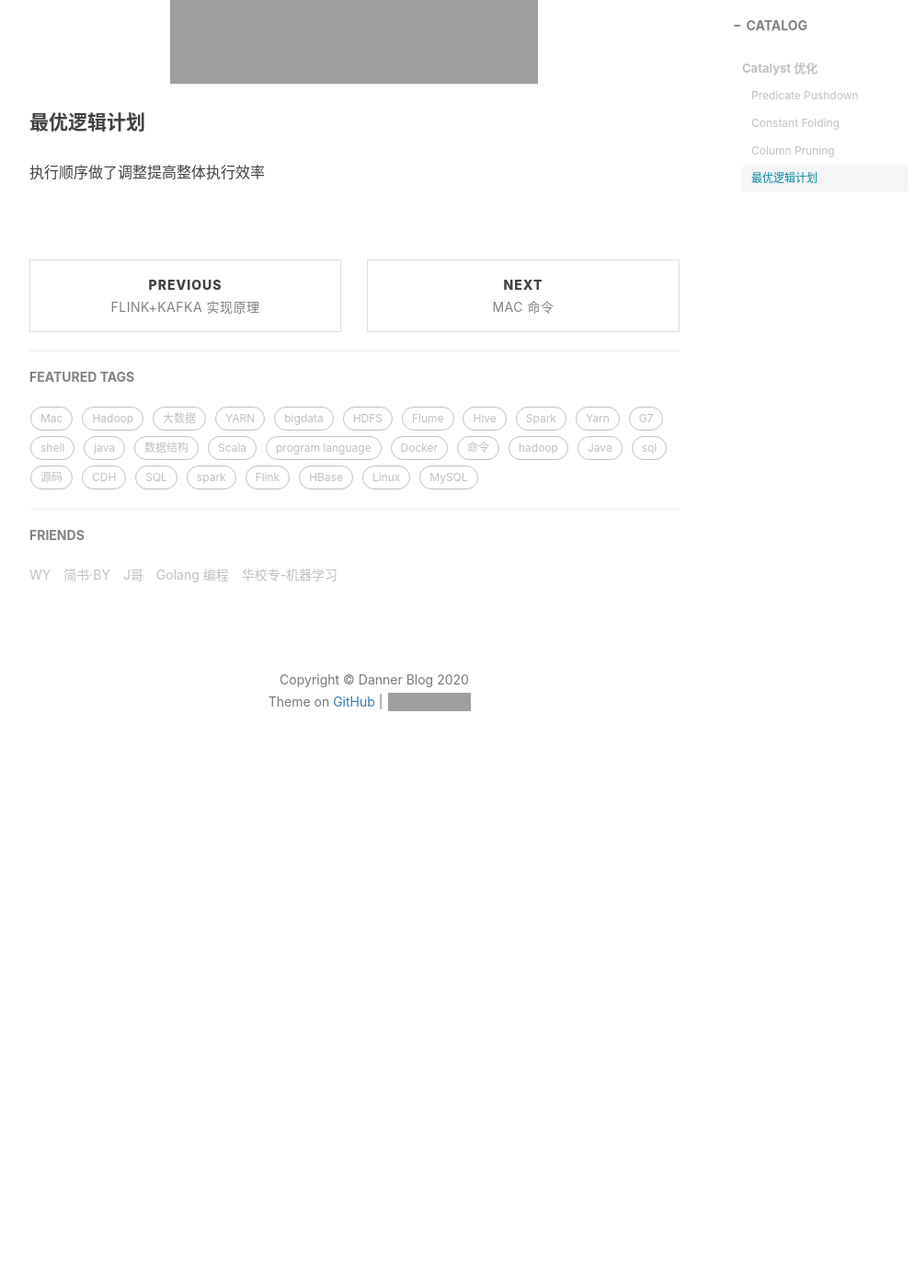
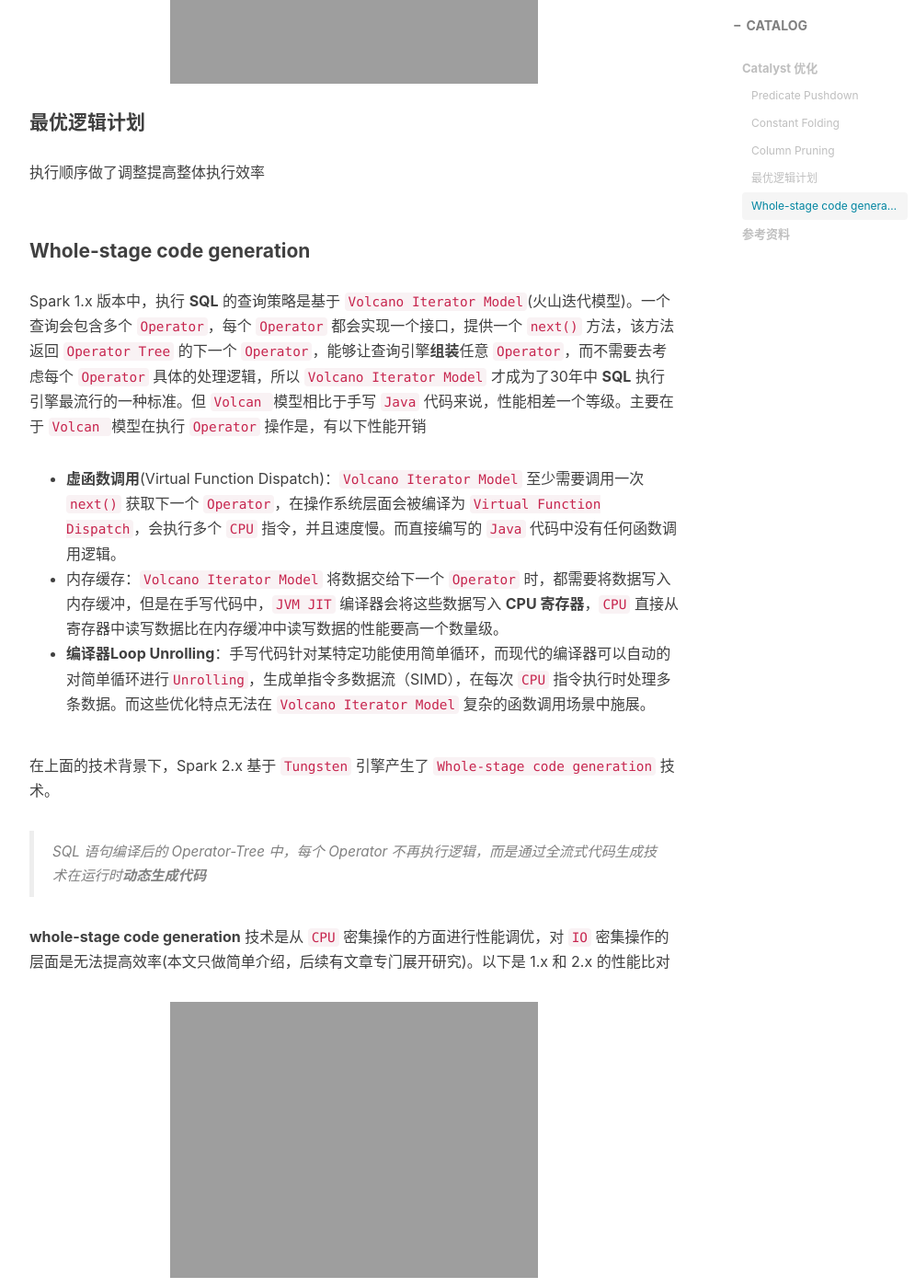
Before and after one commit to vendanner/vendanner.github.io, a Jekyll site: the page built from _posts/2020-02-26-Spark SQL 优化.md, in a window 1280 px wide and 1400 px high, scrolled down 3816 px. Shown: the whole window at 92% size, without its empty margins (233-1228 px from the left). Built offline with Jekyll 4.4.1, drawn with Linux system fonts in a browser that asks for light colours; nearby versions of some CDN libraries; comment, search, counter and statistics services are not loaded; before the commit the page ends 4683 px from its top, so only the background shows below that; some of the changed text lies outside the part shown; grey boxes are pictures that could not be loaded.

Commit message:
Update 2020-02-26-Spark SQL 优化.md

```diff
--- a/_posts/2020-02-26-Spark SQL 优化.md
+++ b/_posts/2020-02-26-Spark SQL 优化.md
@@ -83,3 +83,29 @@
 执行顺序做了调整提高整体执行效率
 
 ![](https://vendanner.github.io/img/Spark/Catalyst_Optimized_Logical_Plan.png)
+
+####  Whole-stage code generation
+
+Spark 1.x 版本中，执行 **SQL** 的查询策略是基于 `Volcano Iterator Model`(火山迭代模型)。一个查询会包含多个 `Operator`，每个 `Operator` 都会实现一个接口，提供一个 `next()` 方法，该方法返回 `Operator Tree` 的下一个 `Operator`，能够让查询引擎**组装**任意 `Operator`，而不需要去考虑每个 `Operator` 具体的处理逻辑，所以 `Volcano Iterator Model`  才成为了30年中 **SQL** 执行引擎最流行的一种标准。但 `Volcan ` 模型相比于手写 `Java` 代码来说，性能相差一个等级。主要在于 `Volcan ` 模型在执行 `Operator` 操作是，有以下性能开销
+
+- **虚函数调用**(Virtual Function Dispatch)：`Volcano Iterator Model` 至少需要调用一次 `next()` 获取下一个 `Operator`，在操作系统层面会被编译为 `Virtual Function Dispatch`，会执行多个 `CPU` 指令，并且速度慢。而直接编写的 `Java` 代码中没有任何函数调用逻辑。
+- 内存缓存：`Volcano Iterator Model` 将数据交给下一个 `Operator` 时，都需要将数据写入内存缓冲，但是在手写代码中，`JVM JIT` 编译器会将这些数据写入 **CPU 寄存器**，`CPU` 直接从寄存器中读写数据比在内存缓冲中读写数据的性能要高一个数量级。
+- **编译器Loop Unrolling**：手写代码针对某特定功能使用简单循环，而现代的编译器可以自动的对简单循环进行`Unrolling`，生成单指令多数据流（SIMD），在每次 `CPU` 指令执行时处理多条数据。而这些优化特点无法在 `Volcano Iterator Model` 复杂的函数调用场景中施展。
+
+在上面的技术背景下，Spark 2.x 基于 `Tungsten` 引擎产生了 `Whole-stage code generation` 技术。
+
+> SQL 语句编译后的 Operator-Tree 中，每个 Operator 不再执行逻辑，而是通过全流式代码生成技术在运行时**动态生成代码**
+
+**whole-stage code generation** 技术是从 `CPU` 密集操作的方面进行性能调优，对 `IO` 密集操作的层面是无法提高效率(本文只做简单介绍，后续有文章专门展开研究)。以下是 1.x 和 2.x 的性能比对
+
+![](https://vendanner.github.io/img/Spark/sql_benchmarks_cost.png)
+
+
+
+
+
+## 参考资料
+
+[SQL 查询优化原理与 Volcano Optimizer 介绍](https://io-meter.com/2018/11/01/sql-query-optimization-volcano/)
+
+[Spark性能优化之Whole-stage code generation](https://www.cnblogs.com/snova/p/9195692.html)
```
